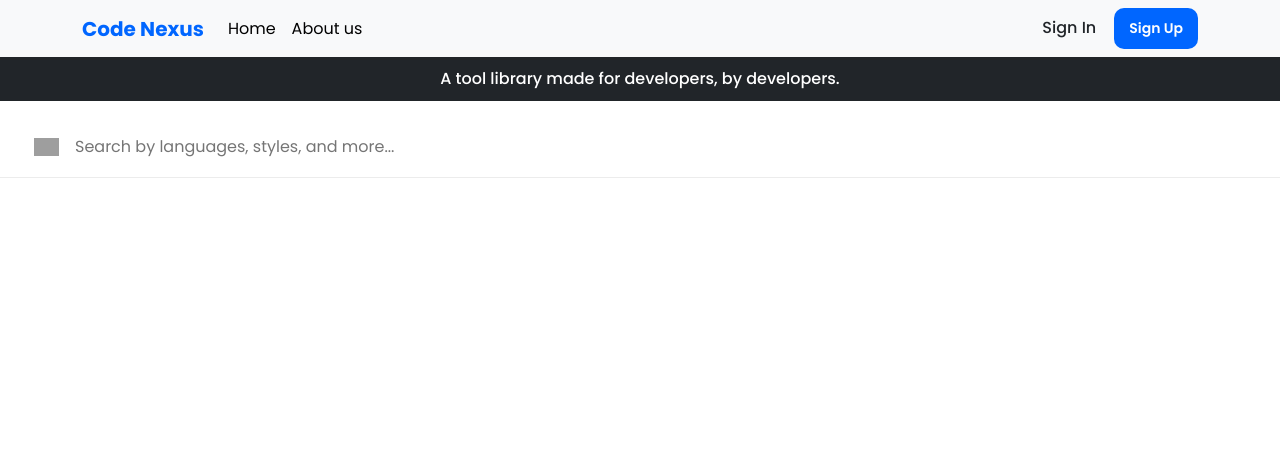
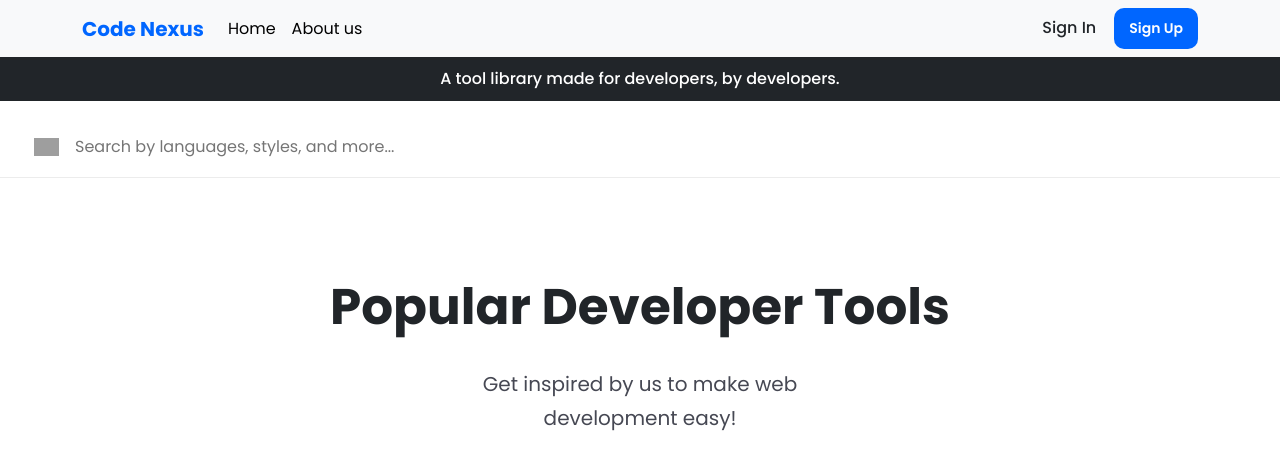
Before and after one commit to HunterBrennan1/CodeNexus, a React (Create React App) app in the folder grand-library/: page / in a window 1280 px wide. Shown: the top 470 px of the page. Built offline with nearby package versions, Linux system fonts and the light colour scheme; grey boxes are pictures that could not be loaded.

Commit message:
added a hero banner to divide search section and card section

```diff
--- a/grand-library/src/App.css
+++ b/grand-library/src/App.css
@@ -305,7 +305,7 @@ box-shadow: 0px 0px 9px 0px rgba(0,0,0,0.75);
   text-indent: 12px;
   flex-basis: 250px;
   flex-grow: 1000000000;
-  color: #000 !important;
+  color: #212529 !important;
   font-size: 16px;
 }
 
@@ -318,6 +318,38 @@ box-shadow: 0px 0px 9px 0px rgba(0,0,0,0.75);
 
 .search_icon_left{
   width:25px;
+}
+
+/* ////////////////////Card Hero section styling///////////////////////// */
+
+.card_hero_container{
+  padding:42px;
+  display: flex;
+  justify-content: center;
+  flex-direction: column;
+  width:100%;
+  text-align: center;
+  padding:100px 0;
+}
+
+.card_hero_title{
+  font-size: 50px;
+  font-weight: 700;
+  margin-bottom: 30px;
+  color:#212529;
+}
+
+.card_text_container{
+  justify-content: center;
+  display: flex;
+}
+
+.card_hero_text{
+  max-width: 400px;
+  text-align: center !important;
+  font-size: 20px;
+  color:#464853;
+  line-height: 1.7;
 }
 
 @media screen and (max-width:1400px){
--- a/grand-library/src/App.js
+++ b/grand-library/src/App.js
@@ -4,6 +4,7 @@ import Home from './components/home';
 import { BrowserRouter, BrowserRouter as Router, Route, Routes } from "react-router-dom";
 import NavBar from './components/navbar';
 import Searchbar from './components/searchbar';
+import Cardhero from './components/cardpagehero';
 
 
 function App() {
@@ -11,6 +12,7 @@ function App() {
     <div>
       <NavBar />
       <Searchbar />
+      <Cardhero />
     </div>
     // <BrowserRouter>
     //   <Routes>
--- /dev/null
+++ b/grand-library/src/components/cardpagehero.js
@@ -0,0 +1,17 @@
+
+
+
+export const Cardhero = () => {
+  return (
+    <section>
+      <div className="card_hero_container">
+        <h1 className="card_hero_title">Popular Developer Tools</h1>
+        <div className="card_text_container">
+          <p className="card_hero_text">Get inspired by us to make web development easy!</p>
+        </div>
+      </div>
+    </section>
+  )
+}
+
+export default Cardhero;
```
